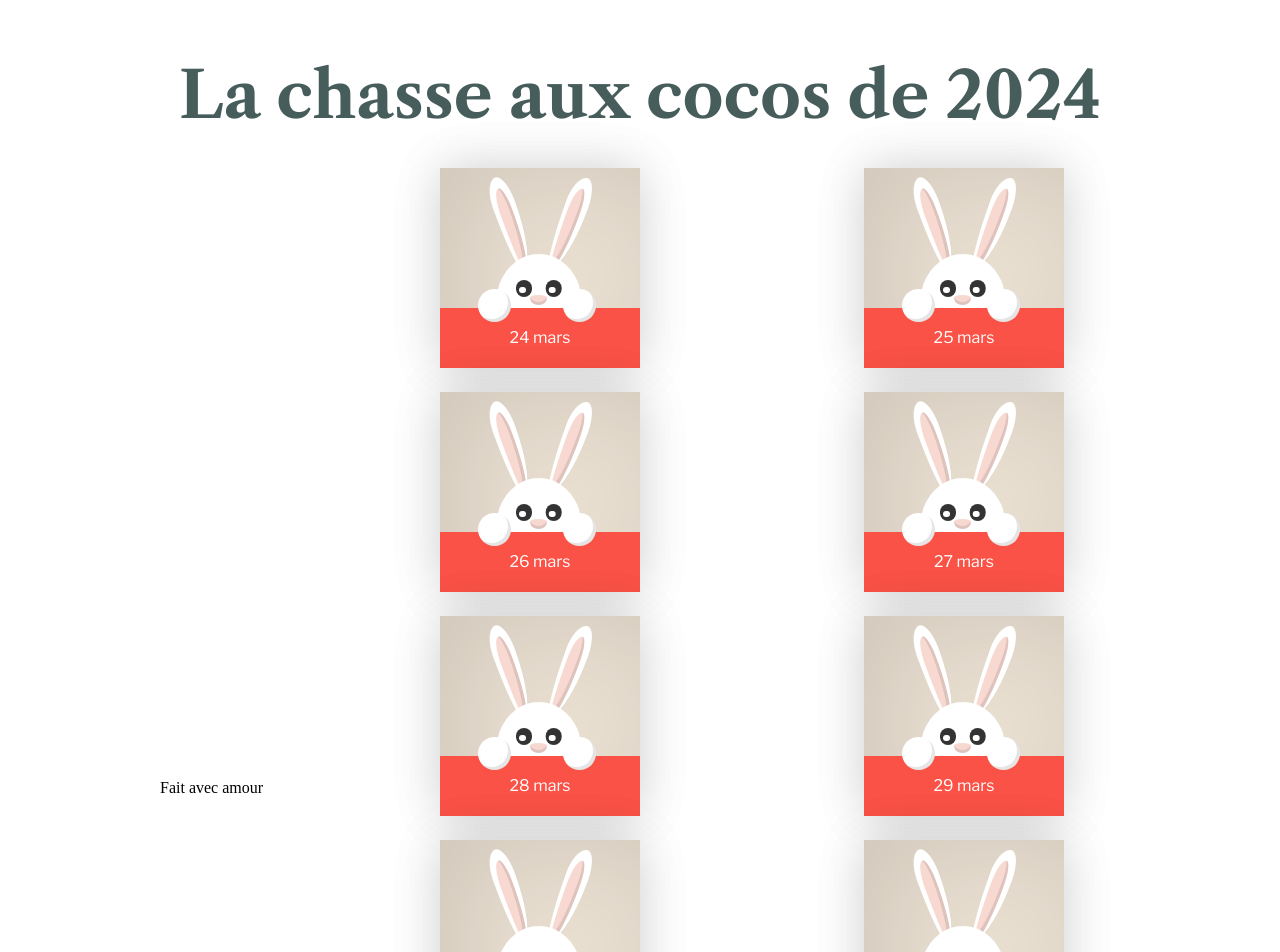
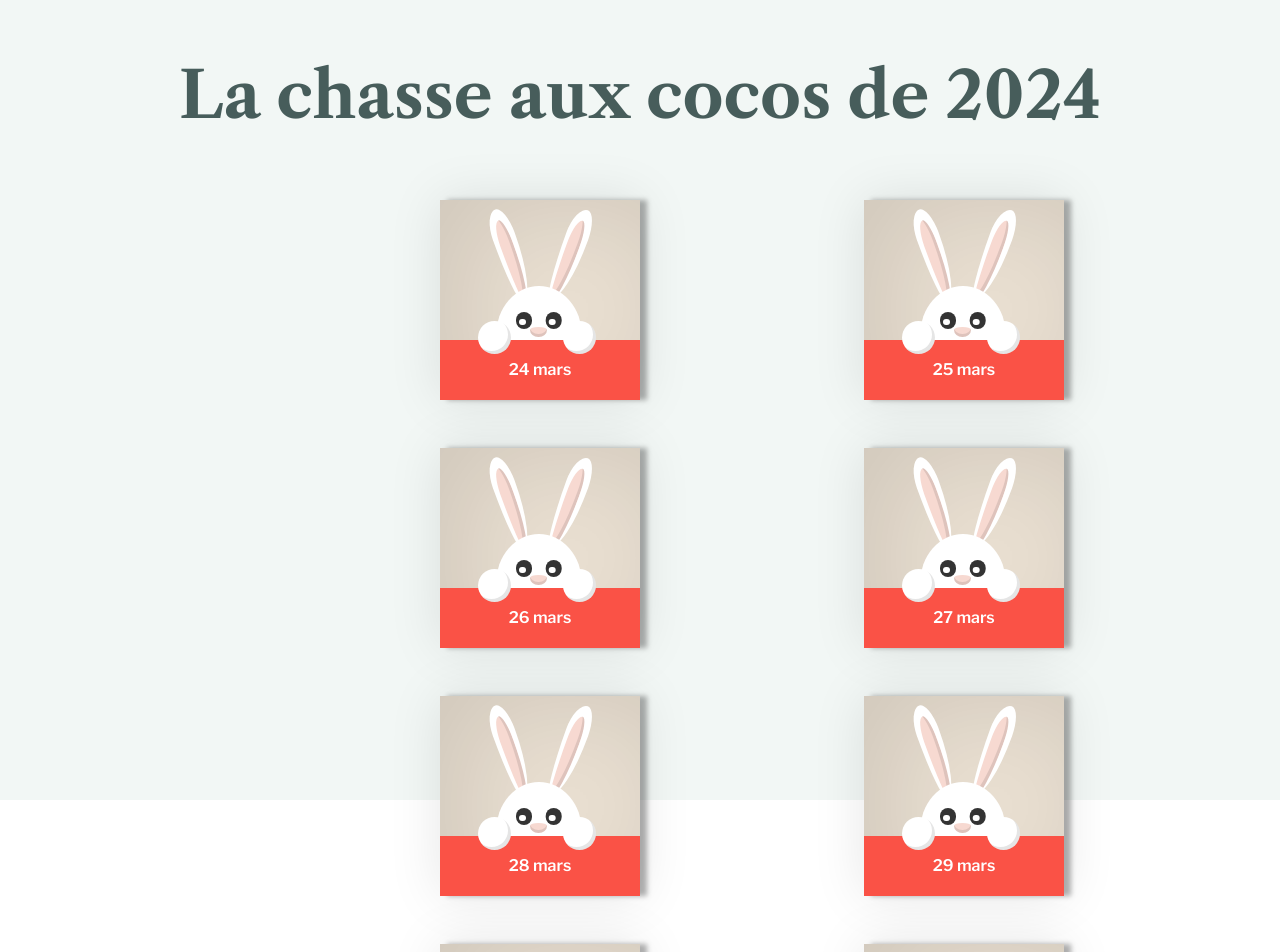
Before and after one commit to Marie-EveGauthier/paques, a React (Vite) app: page / in a window 1280 px wide. Shown: the top 952 px of the page. Built offline with nearby package versions, Linux system fonts and the light colour scheme.

Commit message:
Style inside the card and pass it the right content

```diff
--- a/src/components/Card.tsx
+++ b/src/components/Card.tsx
@@ -9,6 +9,7 @@ const ratio = 66; // 2 / 3
 
 const Wrapper = styled.div`
   margin-top: 24px;
+  margin-bottom: 24px;
   margin-left: 224px;
   display: flex;
   align-items: center;
@@ -24,13 +25,13 @@ const EasterCard = styled.div`
   transition: all.5s;
 
   &:hover {
-    transform: perspective(2000px) rotate(2deg);
+    transform: perspective(2000px) rotate(1 deg);
   }
 `;
 
 const CardFront = styled.div`
   position: relative;
-  background-color: #e9dfd1;
+  background-color: var(--color-beige);
   width: 200px;
   height: 200px;
   transform-origin: left;
@@ -40,13 +41,34 @@ const CardFront = styled.div`
 
   ${EasterCard}:hover & {
     transform: rotateY(-160deg);
-    box-shadow: 0 10px 100px rgba(0, 0, 0, 0.1);
+    box-shadow: 7px 0px 5px 0px rgba(0, 0, 0, 0.3),
+      inset 2px 0px 15px 0px rgba(0, 0, 0, 0.1);
   }
+`;
+
+const InsideText = styled.p`
+  display: none;
+
+  ${EasterCard}:hover & {
+    display: flex;
+    height: 100%;
+    align-items: center;
+    justify-content: center;
+    text-align: center;
+    transform: rotateY(160deg);
+  }
+`;
+
+const Name = styled.p`
+  color: var(--color-green);
+  font-size: 2rem;
+  font-weight: 700;
 `;
 
 const Bottom = styled.div`
   position: absolute;
   color: var(--color-white);
+  font-weight: 600;
   background-color: var(--color-red);
   width: 200px;
   height: 60px;
@@ -181,22 +203,32 @@ const Paws = styled.div`
 
 const CardInside = styled.div`
   position: absolute;
-  background-color: var(--color-green-light);
+  background-color: var(--color-beige);
   width: 200px;
   height: 200px;
   z-index: -2;
   left: 0;
   top: 0;
-  box-shadow: inset 30px 10px 100px rgba(0, 0, 0, 0.1),
-    0 0 50px rgba(0, 0, 0, 0.1);
+  box-shadow: 7px 0px 5px 0px rgba(0, 0, 0, 0.3),
+    inset 2px 0px 15px 0px rgba(0, 0, 0, 0.1);
 `;
 
-const Wishes = styled.div``;
-const EasterEggs = styled.div``;
-const Eggs = styled.div``;
-const Basket = styled.div``;
+const Wishes = styled.div`
+  display: flex;
+  justify-content: center;
+  align-items: center;
+  padding: 1rem;
+`;
 
-const Card = ({ date }: { date: string }) => {
+const Event = styled.p`
+  color: var(--color-green);
+  font-size: 1.5rem;
+  font-weight: 500;
+  text-align: center;
+`;
+
+const Card = ({ date, content }: { date: string; content: any }) => {
+  console.log("content::", content);
   return (
     <Wrapper>
       <EasterCard>
@@ -208,13 +240,14 @@ const Card = ({ date }: { date: string }) => {
             <EarRight></EarRight>
             <Paws></Paws>
           </EasterBunny>
+          <InsideText>
+            <Name>{content.name}</Name>
+          </InsideText>
         </CardFront>
         <CardInside>
-          <Wishes></Wishes>
-          <EasterEggs>
-            <Eggs></Eggs>
-            <Basket></Basket>
-          </EasterEggs>
+          <Wishes>
+            <Event>{content.event}</Event>
+          </Wishes>
         </CardInside>
       </EasterCard>
     </Wrapper>
--- a/src/components/GlobalStyles.ts
+++ b/src/components/GlobalStyles.ts
@@ -95,7 +95,6 @@ const GlobalStyles = createGlobalStyle`
 
   @font-face {
     font-family: 'Franklin';
-    font-weight: normal;
     font-style: normal;
     font-display: swap;
     src: url(${FranklinRegular});
@@ -126,11 +125,13 @@ const GlobalStyles = createGlobalStyle`
     --color-gray-900: hsl(210deg, 25%, 88%);
     --color-gray-1000: hsl(210deg, 25%, 96%);
     --color-white: hsl(0deg, 0%, 100%);
+    --color-beige: #e9dfd1;
   /** https://www.happyhues.co/palettes/5*/
     --color-green-light: #f2f7f5;
     --color-green: #475d5b;
     --color-green-dark: #00473e;
-    --color-pink: #ffa8ba;
+    --color-pink-dark: #d8779a;
+    --color-pink-light: #ffa8ba;
     --color-red: #fa5246;
     --color-yellow: #fa5246;
 
@@ -139,6 +140,8 @@ const GlobalStyles = createGlobalStyle`
     --space-l: 1.5rem;
     --space-xl: 2rem;
   }
+
+
 `;
 
 export default GlobalStyles;
--- a/src/components/Header.tsx
+++ b/src/components/Header.tsx
@@ -5,7 +5,7 @@ const Wrapper = styled.header`
   font-family: Caslon;
   font-size: var(--space-xl);
   color: var(--color-green);
-  margin-top: 3rem;
+  padding-top: 3rem;
   text-align: center;
 `;
 const Title = styled.h1``;
--- /dev/null
+++ b/src/data.json
@@ -0,0 +1,146 @@
+[
+  {
+    "order": 1,
+    "name": "Dimanche des Rameaux",
+    "event": "L'entrée de Jésus à Jérusalem",
+    "artwork": {
+      "title": "",
+      "artist": "",
+      "legend": "",
+      "href": "",
+      "licence": ""
+    },
+    "bible": {
+      "text": "",
+      "reference": ""
+    },
+    "question": "",
+    "answer": ""
+  },
+  {
+    "order": 2,
+    "name": "Lundi Saint",
+    "event": "Jésus chasse les marchands du Temple",
+    "artwork": {
+      "title": "",
+      "artist": "",
+      "legend": "",
+      "href": "",
+      "licence": ""
+    },
+    "bible": {
+      "text": "",
+      "reference": ""
+    },
+    "question": "",
+    "answer": ""
+  },
+  {
+    "order": 3,
+    "name": "Mardi Saint",
+    "event": "Jésus visite ses amis à Béthanie",
+    "artwork": {
+      "title": "",
+      "artist": "",
+      "legend": "",
+      "href": "",
+      "licence": ""
+    },
+    "bible": {
+      "text": "",
+      "reference": ""
+    },
+    "question": "",
+    "answer": ""
+  },
+  {
+    "order": 4,
+    "name": "Mercredi Saint",
+    "event": "La trahison de Judas",
+    "artwork": {
+      "title": "",
+      "artist": "",
+      "legend": "",
+      "href": "",
+      "licence": ""
+    },
+    "bible": {
+      "text": "",
+      "reference": ""
+    },
+    "question": "",
+    "answer": ""
+  },
+  {
+    "order": 5,
+    "name": "Jeudi Saint",
+    "event": "Le dernier repas de Jésus avec ses disciples",
+    "artwork": {
+      "title": "",
+      "artist": "",
+      "legend": "",
+      "href": "",
+      "licence": ""
+    },
+    "bible": {
+      "text": "",
+      "reference": ""
+    },
+    "question": "",
+    "answer": ""
+  },
+  {
+    "order": 6,
+    "name": "Vendredi Saint",
+    "event": "Condamnation et Crucifixion de Jésus",
+    "artwork": {
+      "title": "",
+      "artist": "",
+      "legend": "",
+      "href": "",
+      "licence": ""
+    },
+    "bible": {
+      "text": "",
+      "reference": ""
+    },
+    "question": "",
+    "answer": ""
+  },
+  {
+    "order": 7,
+    "name": "Saemdi Saint",
+    "event": "Jésus visite les limbes",
+    "artwork": {
+      "title": "",
+      "artist": "",
+      "legend": "",
+      "href": "",
+      "licence": ""
+    },
+    "bible": {
+      "text": "",
+      "reference": ""
+    },
+    "question": "",
+    "answer": ""
+  },
+  {
+    "order": 8,
+    "name": "Pâques",
+    "event": "Résurection de Jésus",
+    "artwork": {
+      "title": "",
+      "artist": "",
+      "legend": "",
+      "href": "",
+      "licence": ""
+    },
+    "bible": {
+      "text": "",
+      "reference": ""
+    },
+    "question": "",
+    "answer": ""
+  }
+]
--- a/src/routes/Layout.tsx
+++ b/src/routes/Layout.tsx
@@ -3,13 +3,20 @@ import { Outlet } from "react-router-dom";
 import MaxWidthWrapper from "../components/MaxWidthWrapper";
 import Header from "../components/Header";
 
+const Wrapper = styled.div`
+  background-color: var(--color-green-light);
+  height: 100vh;
+`;
+
 const Footer = styled.footer`
-  position: fixed;
-  bottom: 0%;
+  position: relative;
+  padding: 64px;
+  color: var(--color-green-dark);
 `;
 
 export const Layout = () => {
   return (
+    <Wrapper>
       <MaxWidthWrapper>
         <Header />
         <Outlet />
@@ -17,5 +24,8 @@ export const Layout = () => {
           <p>Fait avec amour</p>
         </Footer>
       </MaxWidthWrapper>
+    </Wrapper>
   );
 };
+
+// var(--color-dark-light)
--- a/src/routes/index.tsx
+++ b/src/routes/index.tsx
@@ -1,6 +1,7 @@
 import styled from "styled-components";
 
-import MaxWidthWrapper from "../components/MaxWidthWrapper";
+import dataJSON from "../data.json";
+
 import Card from "../components/Card";
 import { getHollyWeekForCurrentYear } from "../components/utils/datesFinder";
 
@@ -8,17 +9,20 @@ const CardWrapper = styled.section`
   display: flex;
   justify-content: center;
   flex-wrap: wrap;
+  margin: var(--space-xl) 0;
 `;
 
 export default function Index() {
   const hollyWeek = getHollyWeekForCurrentYear();
+
+  console.log(dataJSON);
+
   return (
-    <MaxWidthWrapper>
-      <CardWrapper>
-        {hollyWeek.map((date) => (
-          <Card date={date} key={date} />
-        ))}
-      </CardWrapper>
-    </MaxWidthWrapper>
+    <CardWrapper>
+      {hollyWeek.map((date, index) => {
+        const content = dataJSON.find((data) => data.order === index + 1);
+        return <Card date={date} key={date} content={content} />;
+      })}
+    </CardWrapper>
   );
 }
```
Lines whose indentation alone changed are shown as unchanged.
